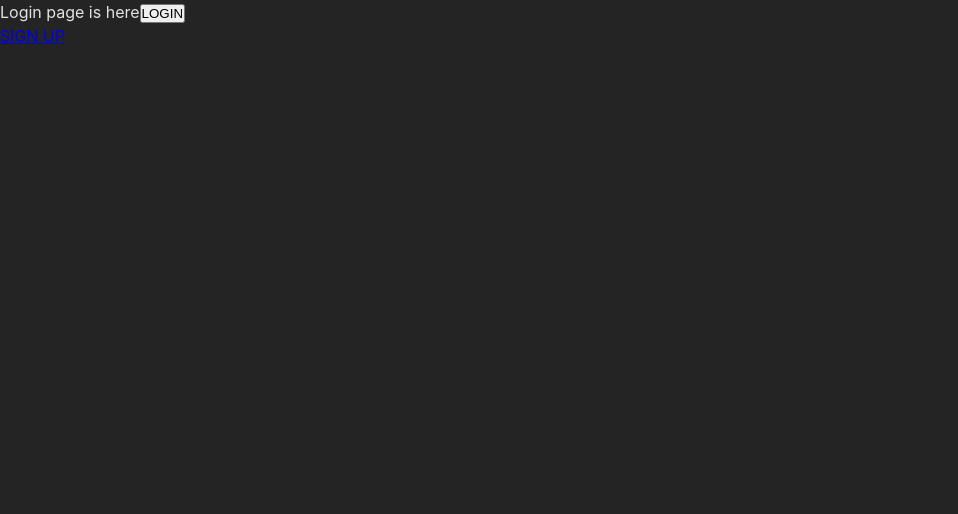
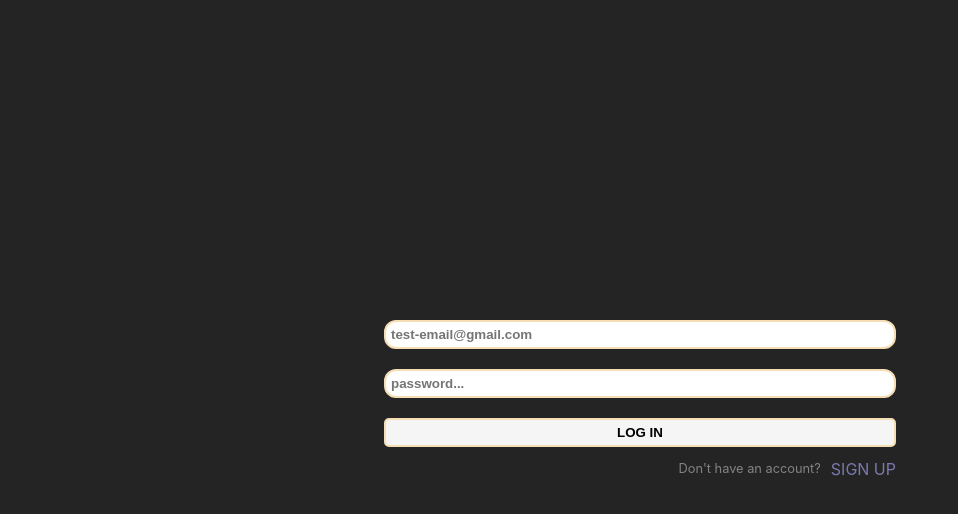
Before and after one commit to Kongr00/practice-web-app, a React (Vite) app in the folder fe/: page /login in a window 1280 px wide. Shown: the top 514 px of the page, without its empty margins (0-958 px from the left). Built offline with nearby package versions, Linux system fonts and the light colour scheme.

Commit message:
feat: added log-in form on the login page

```diff
--- a/fe/src/pages/login-page/LoginPage.tsx
+++ b/fe/src/pages/login-page/LoginPage.tsx
@@ -1,20 +1,71 @@
-import React from 'react';
+import {useState} from 'react';
 import {Link} from "react-router-dom";
 import {useAuth} from "../../context/AuthContext.tsx";
+import cls from "../registration-page/registrationPage.module.css";
+import DefaultInput, {InputVariant} from "../../components/DefaultInput/DefaultInput.tsx";
+import DefaultButton, {DefaultButtonVariant} from "../../components/DefaultButton/DefaultButton.tsx";
 
+interface LoginInfoFields {
+    email: string;
+    password: string;
+}
 
 const LoginPage = () => {
 
+    const [userInfo, setUserInfo] = useState<LoginInfoFields>({
+        email: "",
+        password: "",
+    })
     const {login} = useAuth();
 
+
+    const submitHandler = (event) => {
+        event.preventDefault()
+        // console.log(userInfo)
+        login()
+        //give a token or smth like that
+
+    }
+
+    const changeInputHandler = (event) => {
+        setUserInfo({
+            ...userInfo,
+            [event.target.name]: event.target.value
+        })
+    }
+
+
+
     return (
-        <div style={{display: "flex", flexDirection: "column"}}>
+        <div className={cls.container}>
             <div>
-                Login page is here
+                <form action="" onSubmit={submitHandler} className={cls.registerForm}>
+                    <DefaultInput
+                        type={InputVariant.EMAIL}
+                        name={"email"}
+                        value={userInfo?.email}
+                        onChange={changeInputHandler}
+                        placeholder={"test-email@gmail.com"}/>
+                    <div className={cls.passwordBlock}>
+                        <DefaultInput
+                            type={InputVariant.PASSWORD}
+                            name={"password"}
+                            value={userInfo?.password}
+                            onChange={changeInputHandler}
+                            placeholder={"password..."}
+                        />
+                    </div>
 
-                <button onClick={login}>LOGIN</button>
+                    <DefaultButton
+                        type={DefaultButtonVariant.SUBMIT}
+                    >LOG IN</DefaultButton>
+                </form>
+                <div className={cls.toLoginPage}>
+                    <p>Don't have an account?</p>
+                    <Link to={'/register'}>SIGN UP</Link>
+                </div>
             </div>
-            <Link to={'/register'}>SIGN UP</Link>
+
         </div>
     );
 };
--- /dev/null
+++ b/fe/src/pages/login-page/loginPage.module.css
@@ -0,0 +1,60 @@
+.container{
+    height: 100vh;
+    display: flex;
+    flex-direction: column;
+    gap: 20px;
+    align-items: center;
+    justify-content: center;
+    > div {
+        display: flex;
+        flex-direction: column;
+        gap: 10px;
+
+        .loginForm{
+            display: flex;
+            width: 40vw;
+            flex-direction: column;
+            justify-content: space-around;
+            gap: 20px;
+
+            .passwordBlock{
+                width: 100%;
+                display: flex;
+                flex-direction: row;
+                gap: 5px;
+                > input {
+                    width: 100%;
+                }
+            }
+
+            > select {
+                font-weight: 800;
+                padding: 5px;
+                border-radius: 12px;
+                outline: none;
+                border: 2px solid wheat;
+            }
+        }
+        .toRegisterPage{
+            display: flex;
+            gap: 10px;
+            justify-content: right;
+            align-items: center;
+            width: 100%;
+            > p{
+                font-size: .8rem;
+                color: rgba(176, 174, 174, 0.69);
+            }
+            > a {
+                color: #7979ad;
+                text-decoration: none;
+            }
+            > a:hover {
+                text-decoration: underline;
+            }
+
+        }
+    }
+
+
+}
--- a/fe/src/pages/registration-page/RegistrationPage.tsx
+++ b/fe/src/pages/registration-page/RegistrationPage.tsx
@@ -3,9 +3,10 @@ import cls from './registrationPage.module.css'
 import {useState} from "react";
 import DefaultInput, {InputVariant} from "../../components/DefaultInput/DefaultInput.tsx";
 import DefaultButton, {DefaultButtonVariant} from "../../components/DefaultButton/DefaultButton.tsx";
+import {useAuth} from "../../context/AuthContext.tsx";
 
 
-interface UserInfoFields {
+interface RegistrationInfoFields {
     username: string;
     email: string;
     password: string;
@@ -15,18 +16,20 @@ interface UserInfoFields {
 
 const RegistrationPage = () => {
 
-    const [userInfo, setUserInfo] = useState<UserInfoFields>({
+    const [userInfo, setUserInfo] = useState<RegistrationInfoFields>({
         username: "",
         email: "",
         password: "",
         repeatPassword: "",
         sex: false,
     })
+    const {login} = useAuth();
+
 
     const submitHandler = (event) => {
         event.preventDefault()
-        console.log(userInfo)
-
+        // console.log(userInfo)
+        login()
         //give a token or smth like that
 
 
@@ -77,9 +80,7 @@ const RegistrationPage = () => {
                         <option value="false">Female</option>
                     </select>
 
-                    <DefaultButton
-                        type={DefaultButtonVariant.SUBMIT}
-                        >SUBMIT</DefaultButton>
+                    <DefaultButton type={DefaultButtonVariant.SUBMIT}>SIGN UP</DefaultButton>
                 </form>
                 <div className={cls.toLoginPage}>
                     <p>Already have an account?</p>
```
